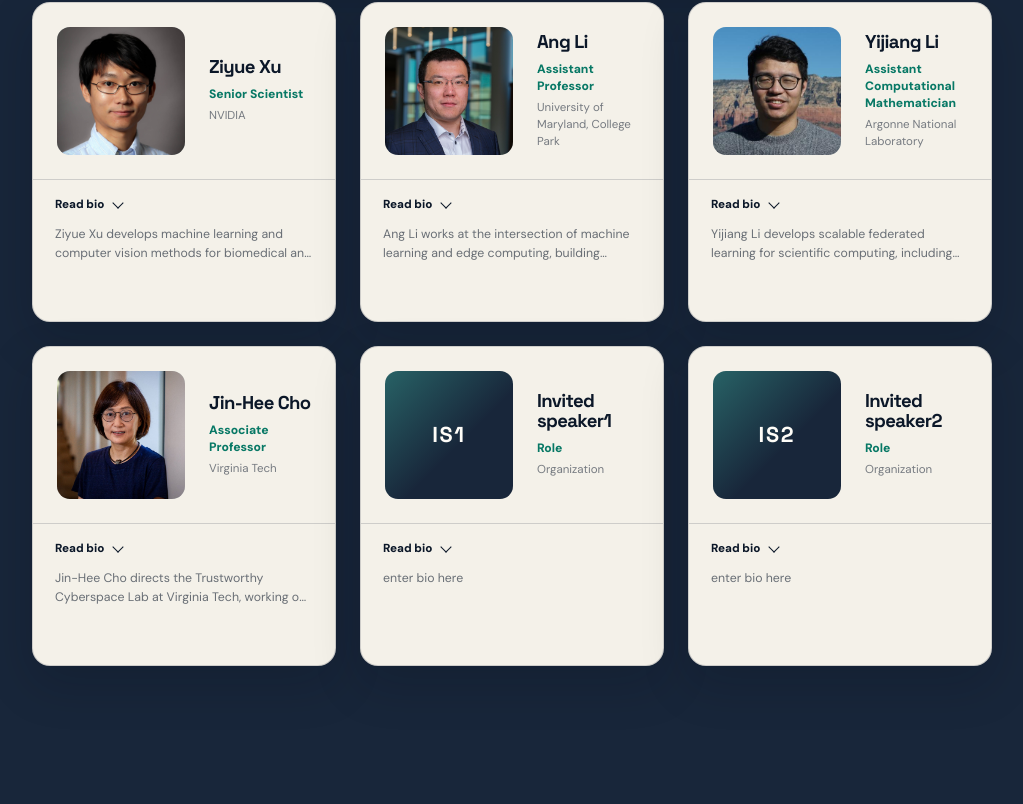
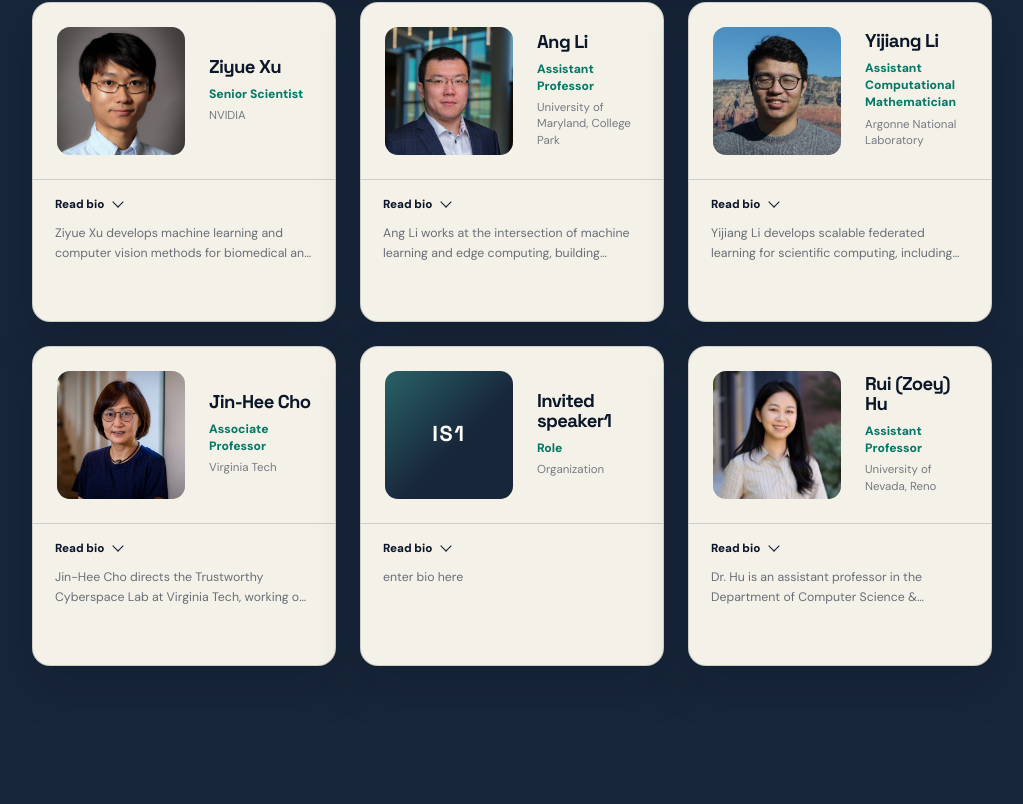
Before and after one commit to hpcFL/Cluster26, a Next.js app: page / in a window 1280 px wide. Shown: the part 5087-5891 px from the top of the page, without its empty margins (128-1151 px from the left). Built offline with nearby package versions, Linux system fonts and the light colour scheme; no server answers.

Commit message:
speaker1 update

```diff
--- a/app/page.tsx
+++ b/app/page.tsx
@@ -115,7 +115,7 @@ const schedule = [
   { time: "11:30am - 11:50am", activity: "Ziyue Xu", type: "Talk" },
   { time: "11:50am - 12:10pm", activity: "Jin-Hee Cho", type: "Talk" },
   { time: "12:10pm - 12:30pm", activity: "Invited Speaker1", type: "Talk" },
-  { time: "12:30pm - 12:50pm", activity: "Invited Speaker2", type: "Talk" },
+  { time: "12:30pm - 12:50pm", activity: "Rui Hu", type: "Talk" },
   { time: "12:50pm - 01:30pm", activity: "Panel discussion", type: "Panel" },
   { time: "01:30pm - 01:35pm", activity: "Concluding remarks", type: "Closing" },
 ];
@@ -176,13 +176,13 @@ const invitedSpeakers = [
     photo: null,
   },
   {
-    name: "Invited speaker2",
-    initials: "IS2",
-    role: "Role",
-    organization: "Organization",
-    bio: "enter bio here",
-    profile: null,
-    photo: null,
+    name: "Rui (Zoey) Hu",
+    initials: "RZH",
+    role: "Assistant Professor",
+    organization: "University of Nevada, Reno",
+    bio: "Dr. Hu is an assistant professor in the Department of Computer Science & Engineering at the University of Nevada, Reno. She studies the reliability, security, and update dynamics of large-scale models in federated and distributed enterprise and edge environments, where data, control, and trust are inherently decentralized.",
+    profile: "https://www.unr.edu/cse/people/rui-(zoey)-hu",
+    photo: publicAsset("/speakers/rui-zoey-hu.jpg"),
   }
 ];
 
```
Also changed, not shown: public/speakers/rui-zoey-hu.jpg (added).
